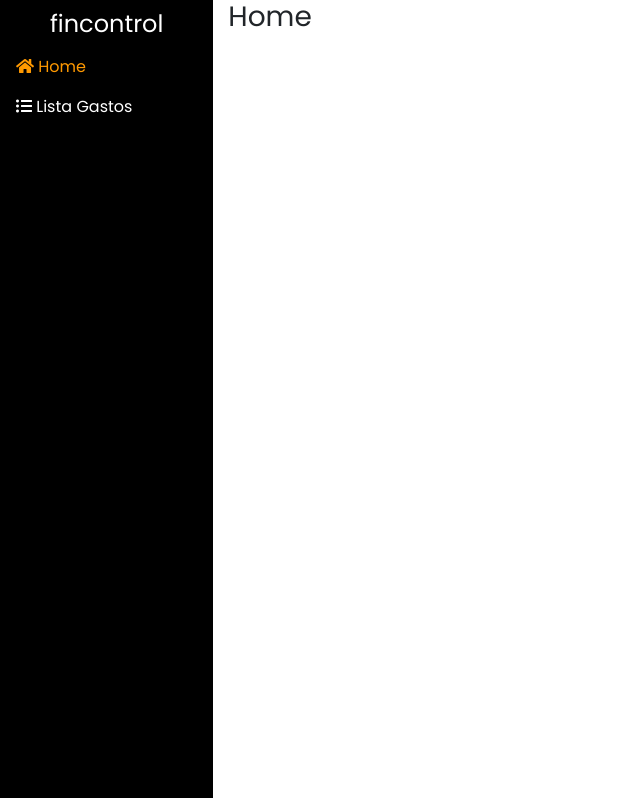
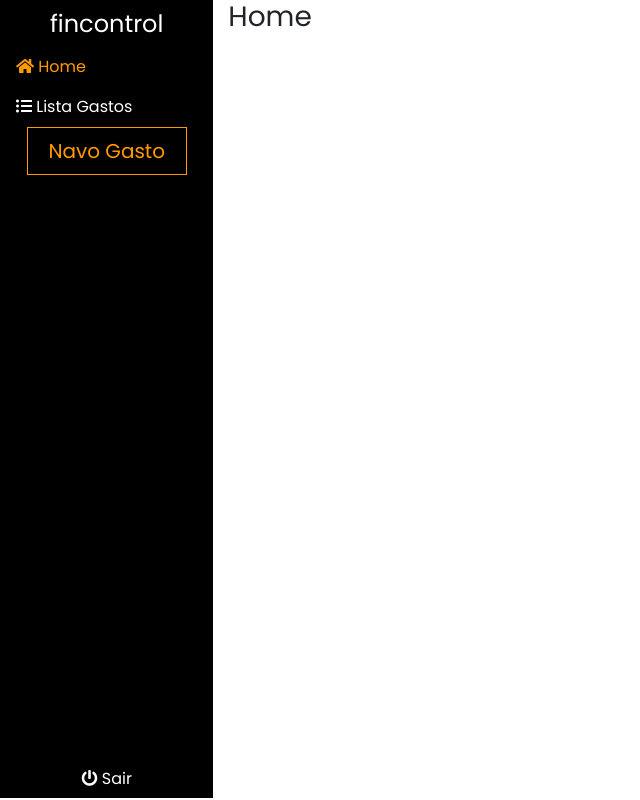
Before and after one commit to jacksonbrunoss/fincontrol, a Vue app: page / in a window 1280 px wide. Shown: the whole page, without its empty margins (0-640 px from the left). Built offline with nearby package versions, Linux system fonts and the light colour scheme; no server answers; sample sign-in values are in the browser's storage.

Commit message:
Botões logout e adicionar gasto

```diff
--- a/src/App.vue
+++ b/src/App.vue
@@ -18,7 +18,7 @@
 </template>
 <script>
 import BaseSpinner from '@/components/global/BaseSpinner.vue'
-import LayoutNavigation from '@/components/layout/layoutNavigation.vue'
+import LayoutNavigation from '@/components/layout/LayoutNavigation.vue'
 export default {
   name: "App",
   data: () => ({ isLogged: false }),
--- a/src/assets/scss/app.scss
+++ b/src/assets/scss/app.scss
@@ -22,3 +22,12 @@
         background-color: $featured-dark;
     }
 }
+
+.btn-outline-primary {
+    border-color: var(--featured) !important;
+    color: var(--featured) !important;
+    &:hover {
+        background-color: var(--featured) !important;
+        color: var(--dark) !important;
+    }
+}
--- /dev/null
+++ b/src/components/layout/LayoutLogout.vue
@@ -0,0 +1,33 @@
+<template>
+  <button class="btn btn-logout" @click="logout()">
+    <i class="fa fa-power-off"></i>
+    Sair
+  </button>
+</template>
+
+<script>
+export default {
+  name: 'LayoutLogout',
+  methods: {
+    async logout() {
+      this.$root.$emit('Spiner::show')
+
+      await this.$firebase.auth().signOut()
+      this.$router.push({ name: 'login'})
+
+      this.$root.$emit('Spiner::hide')
+    }
+  }
+}
+</script>
+
+<style scoped lang="scss">
+  .btn-logout {
+    width: 100%;
+    cursor: pointer;
+    color: var(--white) !important;
+    &:hover {
+      color: var(--featured) !important;
+    }
+  }
+</style>
--- /dev/null
+++ b/src/components/layout/LayoutNavigation.vue
@@ -0,0 +1,57 @@
+<template>
+  <nav class="nav flex-column justify-content-between">
+        <div class="menu">
+          <router-link
+            exact
+            exact-active-class="active"
+            class="nav-link"
+            :key="i"
+            :to="{ name: router.name }"
+            v-for="(router, i) in routerLinks"
+          >
+            <i class="fa" :class="`fa-${router.meta.icon}`"></i>
+            {{ router.meta.title }}
+          </router-link>
+          <LayoutNewExpense />
+        </div>
+        <LayoutLogout />
+  </nav>
+</template>
+
+<script>
+import LayoutLogout from './LayoutLogout'
+import LayoutNewExpense from './LayoutNewExpense'
+export default {
+  name: 'LayoutNavigation',
+  components: {
+    LayoutLogout,
+    LayoutNewExpense
+  },
+  computed: {
+    routerLinks () {
+      return this.$router.options.routes.filter(r => r.name !== 'login')
+    }
+  }
+}
+</script>
+
+<style scoped lang="scss">
+  .nav {
+    margin-left: -15px;
+    height: calc(100vh - 49px);
+    width: calc(100% + 30px);
+      > .menu {
+        > .nav-link {
+        transition: .4s;
+        color: var(--white);
+          &.active {
+            color: var(--featured);
+          }
+          &:hover {
+            color: var(--dark);
+            background-color: var(--featured);
+          }
+        }
+      }
+  }
+</style>
--- /dev/null
+++ b/src/components/layout/LayoutNewExpense.vue
@@ -0,0 +1,58 @@
+<template>
+  <div class="w-100 d-flex align-items-center justify-content-center">
+    <button
+      class="btn btn-lg btn-outline-primary w-75"
+      @click="showModal = true"
+      >
+      Navo Gasto
+    </button>
+
+    <div class="modal fade" :class="{show: showModal}" style="padding-right: 15px; display: block;" :style="{ display: showModal ? 'block' : 'none' }">
+      <div class="modal-dialog" role="document">
+        <div class="modal-content">
+          <div class="modal-header">
+            <h5 class="modal-title" id="exampleModalLiveLabel">Modal title</h5>
+            <button type="button" class="close" data-dismiss="modal" aria-label="Close" @click="closeModal()">
+              <span aria-hidden="true">×</span>
+            </button>
+          </div>
+          <div class="modal-body">
+            <p>Woohoo, you're reading this text in a modal!</p>
+          </div>
+          <div class="modal-footer">
+            <button
+              type="button"
+              class="btn btn-secondary"
+              @click="closeModal()"
+              >
+              Close
+            </button>
+            <button
+              type="button"
+              class="btn btn-primary"
+              >
+              Save changes
+            </button>
+          </div>
+        </div>
+      </div>
+    </div>
+
+    <div class="modal-backdrop fade" :style="{ display: showModal ? 'block' : 'none' }" :class="{show: showModal}"></div>
+  </div>
+</template>
+
+<script>
+export default {
+ data: () => ({ showModal: false }),
+ methods: {
+   closeModal () {
+     this.showModal = false
+   }
+ }
+}
+</script>
+
+<style lang="scss" scoped>
+
+</style>
--- a/src/components/layout/layoutNavigation.vue
+++ /dev/null
@@ -1,46 +0,0 @@
-<template>
-  <nav class="nav flex-column">
-        <router-link
-          exact
-          exact-active-class="active"
-          class="nav-link"
-          :key="i"
-          :to="{ name: router.name }"
-          v-for="(router, i) in routerLinks"
-        >
-          <i class="fa" :class="`fa-${router.meta.icon}`"></i>
-          {{ router.meta.title }}
-        </router-link>
-
-  </nav>
-</template>
-
-<script>
-export default {
-  name: 'LayoutNavigation',
-  computed: {
-    routerLinks () {
-      return this.$router.options.routes.filter(r => r.name !== 'login')
-    }
-  }
-}
-</script>
-
-<style scoped lang="scss">
-  .nav {
-    margin-left: -15px;
-    height: calc(100vh - 49px);
-    width: calc(100% + 30px);
-      > .nav-link {
-        transition: .4s;
-        color: var(--white);
-        &.active {
-          color: var(--featured);
-        }
-        &:hover {
-          color: var(--dark);
-          background-color: var(--featured);
-        }
-      }
-  }
-</style>
```
